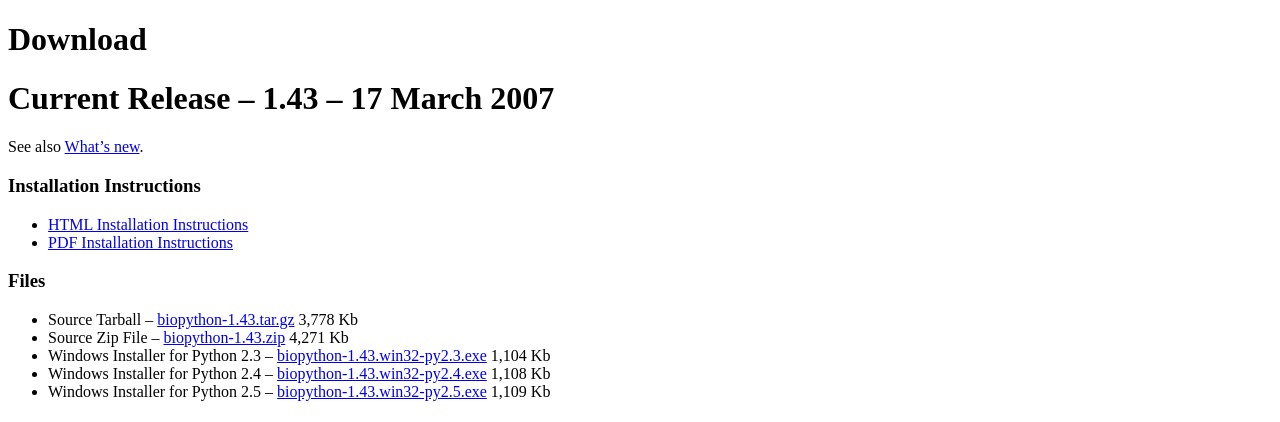
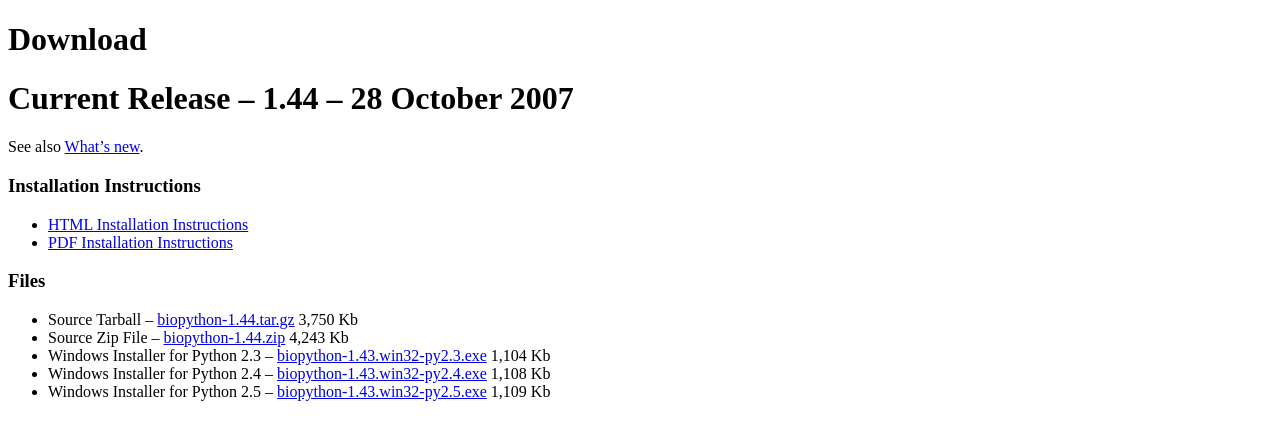
Before and after one commit to biopython/biopython.github.io, a Jekyll site: the page built from wiki/Download.md, in a window 1280 px wide and 900 px high. Shown: the top 422 px of the window. Built offline with Jekyll 4.4.1, drawn with Linux system fonts in a browser that asks for light colours.

Commit message:
/* Current Release -- 1.44 -- 28 October 2007 */

```diff
--- a/wiki/Download.md
+++ b/wiki/Download.md
@@ -4,8 +4,8 @@ permalink: wiki/Download
 layout: wiki
 ---
 
-Current Release -- 1.43 -- 17 March 2007
-========================================
+Current Release -- 1.44 -- 28 October 2007
+==========================================
 
 See also [What's new](http://biopython.open-bio.org/SRC/biopython/NEWS).
 
@@ -19,11 +19,11 @@ See also [What's new](http://biopython.open-bio.org/SRC/biopython/NEWS).
 ### Files
 
 -   Source Tarball --
-    [biopython-1.43.tar.gz](http://biopython.org/DIST/biopython-1.43.tar.gz)
-    3,778 Kb
+    [biopython-1.44.tar.gz](http://biopython.org/DIST/biopython-1.44.tar.gz)
+    3,750 Kb
 -   Source Zip File --
-    [biopython-1.43.zip](http://biopython.org/DIST/biopython-1.43.zip)
-    4,271 Kb
+    [biopython-1.44.zip](http://biopython.org/DIST/biopython-1.44.zip)
+    4,243 Kb
 -   Windows Installer for Python 2.3 --
     [biopython-1.43.win32-py2.3.exe](http://biopython.org/DIST/biopython-1.43.win32-py2.3.exe)
     1,104 Kb
```
Also changed, not shown: 1 other file.
